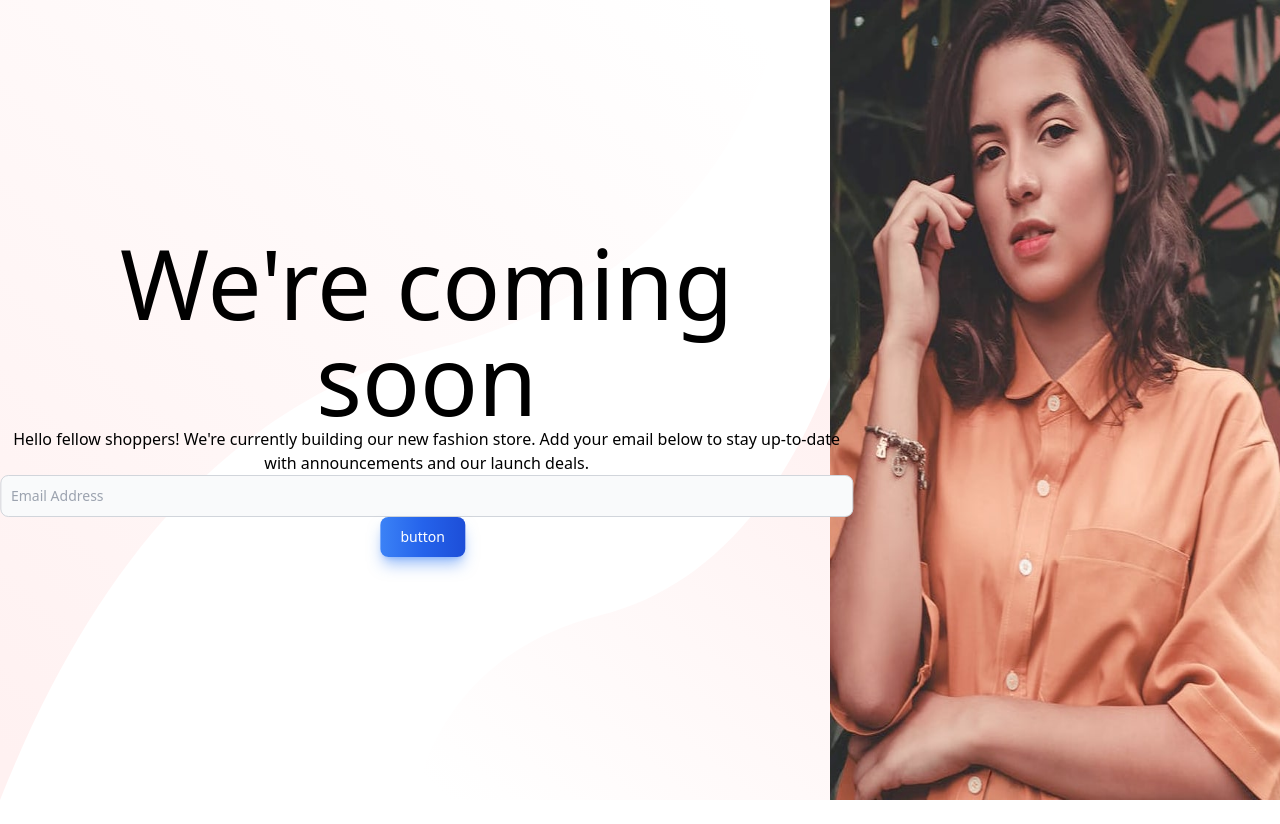
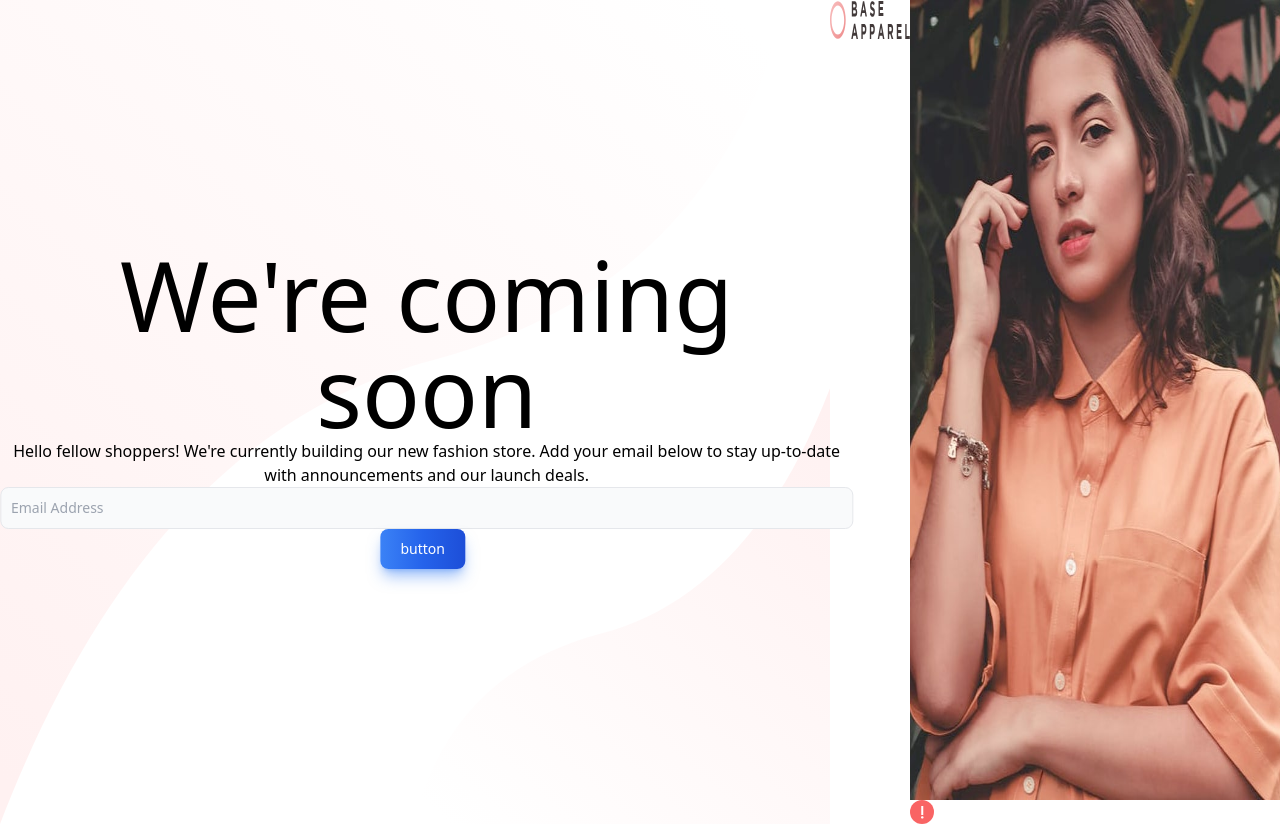
Before and after one commit to joeltmathew857/myportfolio, a React (Create React App) app: page / in a window 1280 px wide. Before the commit the page ends 800 px from the top, so only its background shows below. Built offline with nearby package versions, Linux system fonts and the light colour scheme.

Commit message:
add button

```diff
--- a/src/components/FontMenter/BaseApparel.jsx
+++ b/src/components/FontMenter/BaseApparel.jsx
@@ -8,10 +8,10 @@
 
 const BaseApparel = () => {
   return (
-    <section className="flex justify-center relative">
+    <div className="flex justify-center relative">
       {/* Background Image */}
       <img src={Backgroundimg} alt="Background" className="w-full" />
-      {/* <img src={LogoIcon} alt="" srcset="" className="w-20 h-10" /> */}
+      <img src={LogoIcon} alt="" srcset="" className="w-20 h-10" />
       {/* Text Overlay */}
       <div className="absolute top-1/2 left-1/3 transform -translate-x-1/2 -translate-y-1/2 text-center">
         <h1 className="text-8xl font-light">We're coming soon</h1>
@@ -24,7 +24,7 @@
           <input
             type="email"
             placeholder="Email Address"
-            className="bg-gray-50 border border-gray-300 text-gray-900 text-sm rounded-lg focus:ring-blue-500 focus:border-blue-500 block w-full p-2.5  dark:bg-gray-700 dark:border-gray-600 dark:placeholder-gray-400 dark:text-white dark:focus:ring-blue-500 dark:focus:border-blue-500"
+            className="bg-gray-50 border text-gray-900 text-sm rounded-lg focus:ring-blue-500 focus:border-blue-500 block w-full p-2.5  dark:bg-gray-700 dark:border-gray-600 dark:placeholder-gray-400 dark:text-white dark:focus:ring-blue-500 dark:focus:border-blue-500"
           />
           <button
             type="submit"
@@ -46,13 +46,11 @@
           alt="MobileBackground"
           className="w-16 md:w-40 lg:w-96 md:block lg:hidden"
         />
-        {/* <img src={errorIcon} alt="" srcset="" /> */}
+
+        <img src={errorIcon} alt="" srcset="" />
       </div>
-      {/* <div>
-
-      </div>
-      */}
-    </section>
+      <div></div>
+    </div>
   );
 };
 
```
